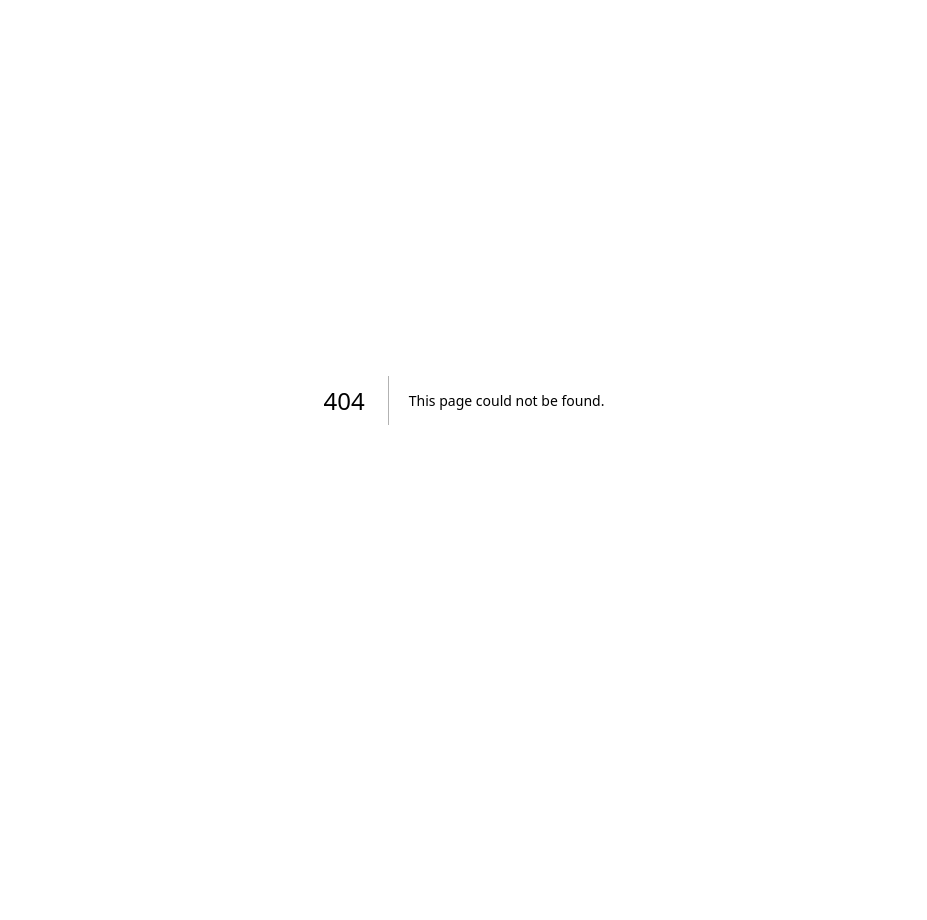
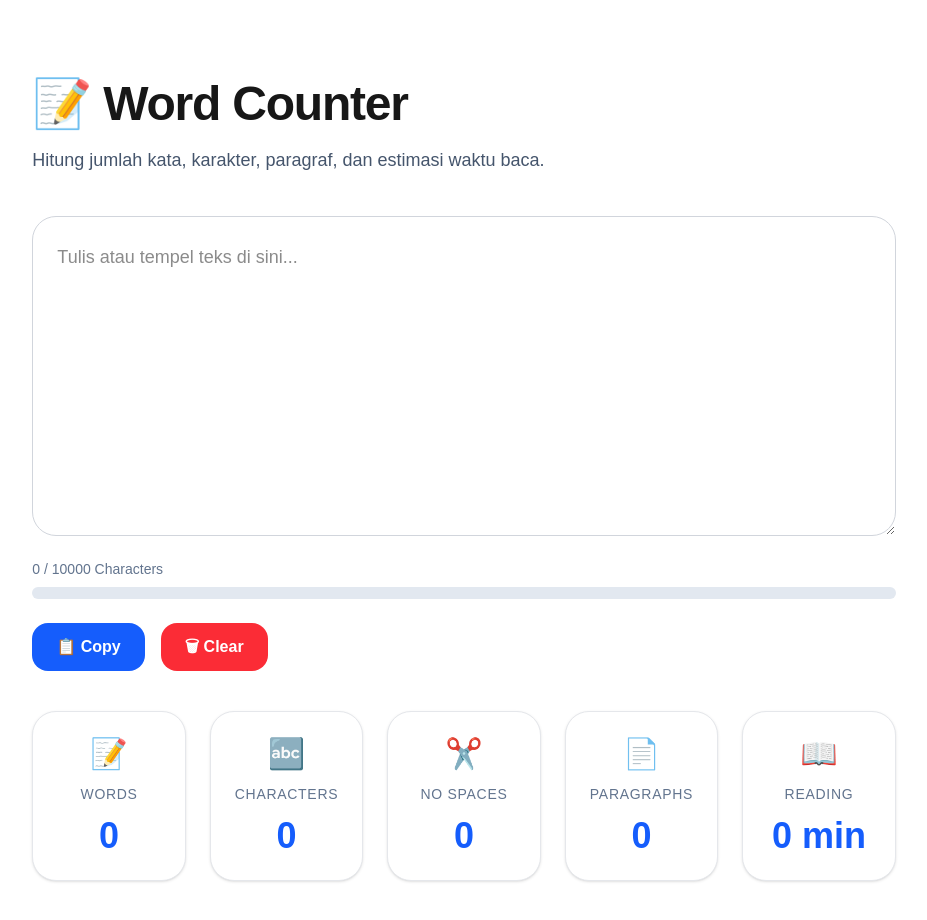
Before and after one commit to smarttoolsidn-maker/smarttools-indonesia, a Next.js app: page /tools/word-counter in a window 1280 px wide. Before the commit this address had no page. Shown: the top 920 px of the page, without its empty margins (176-1103 px from the left). Before the commit the page ends 800 px from the top, so only its background shows below. Built offline with nearby package versions, Linux system fonts and the light colour scheme.

Commit message:
feat: add word counter v1

```diff
--- /dev/null
+++ b/app/tools/word-counter/page.tsx
@@ -0,0 +1,168 @@
+"use client";
+
+import { useEffect, useMemo, useState } from "react";
+
+export default function WordCounterPage() {
+  const [text, setText] = useState("");
+  const [copied, setCopied] = useState(false);
+
+  useEffect(() => {
+  if (!copied) return;
+
+  const timer = setTimeout(() => {
+    setCopied(false);
+  }, 2000);
+
+  return () => clearTimeout(timer);
+}, [copied]);
+  const stats = useMemo(() => {
+    const trimmed = text.trim();
+
+    const words =
+      trimmed.length === 0
+        ? 0
+        : trimmed.split(/\s+/).filter(Boolean).length;
+
+    const characters = text.length;
+
+    const charactersNoSpaces = text.replace(/\s/g, "").length;
+
+    const paragraphs =
+      trimmed.length === 0
+        ? 0
+        : text.split(/\n+/).filter((p) => p.trim() !== "").length;
+
+    const readingTime =
+  words === 0 ? "0 min" : `${Math.ceil(words / 200)} min`;
+
+    return {
+      words,
+      characters,
+      charactersNoSpaces,
+      paragraphs,
+      readingTime,
+    };
+  }, [text]);
+
+  return (
+    <main className="mx-auto max-w-6xl px-6 py-20">
+
+      <h1 className="text-5xl font-extrabold tracking-tight dark:text-white">
+        📝 Word Counter
+      </h1>
+
+      <p className="mt-4 max-w-2xl text-lg leading-8 text-slate-600 dark:text-slate-300">
+        Hitung jumlah kata, karakter, paragraf, dan estimasi waktu baca.
+      </p>
+
+      <textarea
+        value={text}
+        onChange={(e) => setText(e.target.value)}
+        placeholder="Tulis atau tempel teks di sini..."
+        className="mt-10 h-80 w-full rounded-3xl border border-gray-300 bg-white p-6 text-lg leading-8 outline-none transition focus:border-blue-500 focus:ring-4 focus:ring-blue-200 dark:focus:ring-blue-900 dark:border-slate-700 dark:bg-slate-800 dark:text-white"
+      />
+      <p className="mt-4 text-sm text-slate-500 dark:text-slate-400">
+  {stats.characters} / 10000 Characters
+</p>
+      <div className="mt-2 h-3 w-full overflow-hidden rounded-full bg-slate-200 dark:bg-slate-700">
+  <div
+    className="h-full rounded-full bg-blue-600 transition-all duration-300"
+    style={{
+      width: `${Math.min((stats.characters / 10000) * 100, 100)}%`,
+    }}
+  />
+</div>
+      <div className="mt-6 flex flex-wrap gap-4">
+
+  <button
+    onClick={() => {
+  navigator.clipboard.writeText(text);
+  setCopied(true);
+}}
+    className="rounded-2xl bg-blue-600 px-6 py-3 font-semibold text-white transition duration-300 hover:scale-105 hover:bg-blue-700"
+  >
+    {copied ? "✅ Copied!" : "📋 Copy"}
+  </button>
+
+  <button
+  onClick={() => {
+    if (text.trim() === "") return;
+
+    const confirmClear = window.confirm(
+      "Apakah Anda yakin ingin menghapus semua teks?"
+    );
+
+    if (confirmClear) {
+  setText("");
+  setCopied(false);
+}
+  }}
+  className="rounded-2xl bg-red-500 px-6 py-3 font-semibold text-white transition duration-300 hover:scale-105 hover:bg-red-600"
+>
+  🗑 Clear
+</button>
+
+</div>
+      <div className="mt-10 grid gap-6 md:grid-cols-5">
+
+        <StatCard
+  title="Words"
+  value={stats.words}
+  icon="📝"
+/>
+
+        <StatCard
+  title="Characters"
+  value={stats.characters}
+  icon="🔤"
+/>
+
+        <StatCard
+  title="No Spaces"
+  value={stats.charactersNoSpaces}
+  icon="✂️"
+/>
+
+        <StatCard
+  title="Paragraphs"
+  value={stats.paragraphs}
+  icon="📄"
+/>
+
+        <StatCard
+  title="Reading"
+  value={stats.readingTime}
+  icon="📖"
+/>
+
+      </div>
+
+    </main>
+  );
+}
+
+function StatCard({
+  title,
+  value,
+  icon,
+}: {
+  title: string;
+  value: string | number;
+  icon: string;
+}) {
+  return (
+    <div className="rounded-3xl border border-gray-200 bg-white p-6 text-center shadow-sm transition duration-300 hover:-translate-y-1 hover:shadow-xl dark:border-slate-700 dark:bg-slate-800">
+
+      <div className="text-3xl">{icon}</div>
+
+<p className="mt-3 text-sm font-medium uppercase tracking-wider text-slate-500 dark:text-slate-400">
+  {title}
+</p>
+
+      <h2 className="mt-3 text-4xl font-extrabold text-blue-600 dark:text-blue-400">
+        {value}
+      </h2>
+
+    </div>
+  );
+}
```
